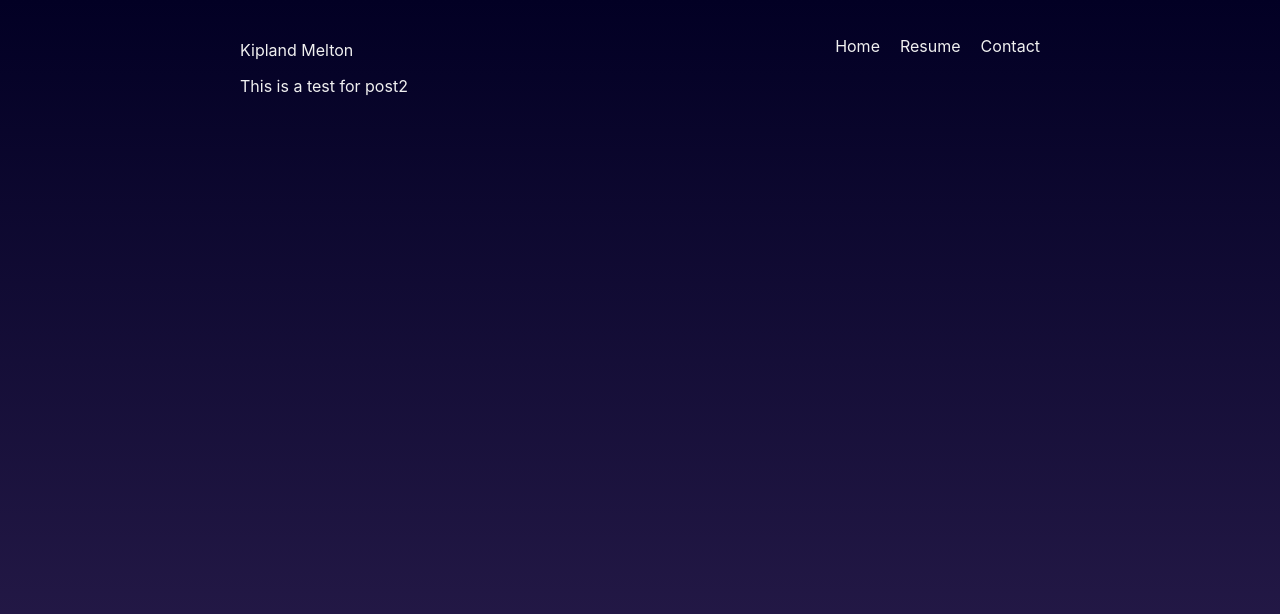
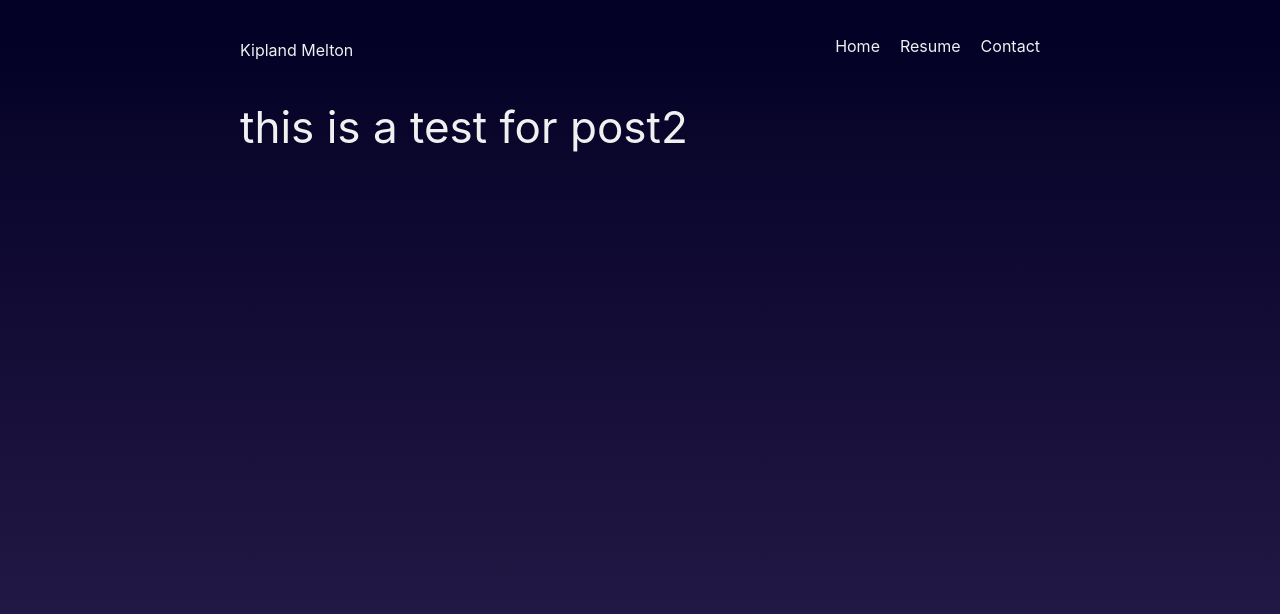
Before and after one commit to kipland-m/Portfolio-Website, a React (Create React App) app: page /post2 in a window 1280 px wide. Shown: the top 614 px of the page. Built offline with nearby package versions, Linux system fonts and the light colour scheme.

Commit message:
added greetings text

```diff
--- a/src/App.css
+++ b/src/App.css
@@ -25,6 +25,11 @@
     font-size: 44px;
     margin-top: 15%;
     margin-left: 3%;
+  }
+  .intro{
+    padding-top: 40px;
+    padding-bottom: 40px;
+    font-size: 44px;
   }
 }
 /* DESKTOP SPECIFIC */
@@ -89,6 +94,11 @@
   .blog-post-text {
     font-size: 12px;
   }
+  .intro{
+    padding-top: 40px;
+    padding-bottom: 40px;
+    font-size: 20px;
+  }
 }
 /* MOBILE SPECIFIC */
 
@@ -99,6 +109,7 @@
 .blog-title {
   font-size: 20px;
   margin-bottom: 20px;
+  margin-top: 20px;
 }
 .blog-post{
   display: flex;
--- a/src/Contact.js
+++ b/src/Contact.js
@@ -2,7 +2,7 @@ import React from "react";
 
 function Contact() {
     return(
-    <div className="home">
+    <div className="alt-page-container">
       <div className='intro'>
       phone number n stuff
       </div>
--- a/src/Home.js
+++ b/src/Home.js
@@ -47,8 +47,8 @@ function Home() {
     <div className="home">
 
     <div className="image-container">
+
     <img src={shapes} alt="some shapes" preload="true"/>
-
         <div className='text-overlay'>
         I'm a Python developer with expertise in
         APIs and data manipulation.
@@ -57,10 +57,18 @@ function Home() {
         </div>
     </div>
 
+    <div className="greetings-text">
+    👋 Hello, I'm Kipland, a Data Engineer and Python Developer based in Bowling Green, KY. Currently working at Bluegrass Supply Chain Services, I specialize in developing and managing internal Excel data connections, working on projects that optimize data efficiency and unlock valuable insights.
+    </div>
+
+
+
     <div className="blog-title">
       Selected work
     </div>
+
     <BlogPost blogPosts={blogPosts} />
+
     </div>
     );
 }
--- a/src/posts/Post1.js
+++ b/src/posts/Post1.js
@@ -1,6 +1,12 @@
+import React from "react";
+
 function Post1() {
     return(
-    <p>This is a test for post1</p>
+    <div className="alt-page-container">
+      <div className='intro'>
+        this is a test for post1
+      </div>
+     </div>
     );
 }
 
--- a/src/posts/Post2.js
+++ b/src/posts/Post2.js
@@ -1,6 +1,12 @@
+import React from "react";
+
 function Post2() {
     return(
-    <p>This is a test for post2</p>
+    <div className="alt-page-container">
+      <div className='intro'>
+        this is a test for post2
+      </div>
+     </div>
     );
 }
 
```
Lines whose indentation alone changed are shown as unchanged.
